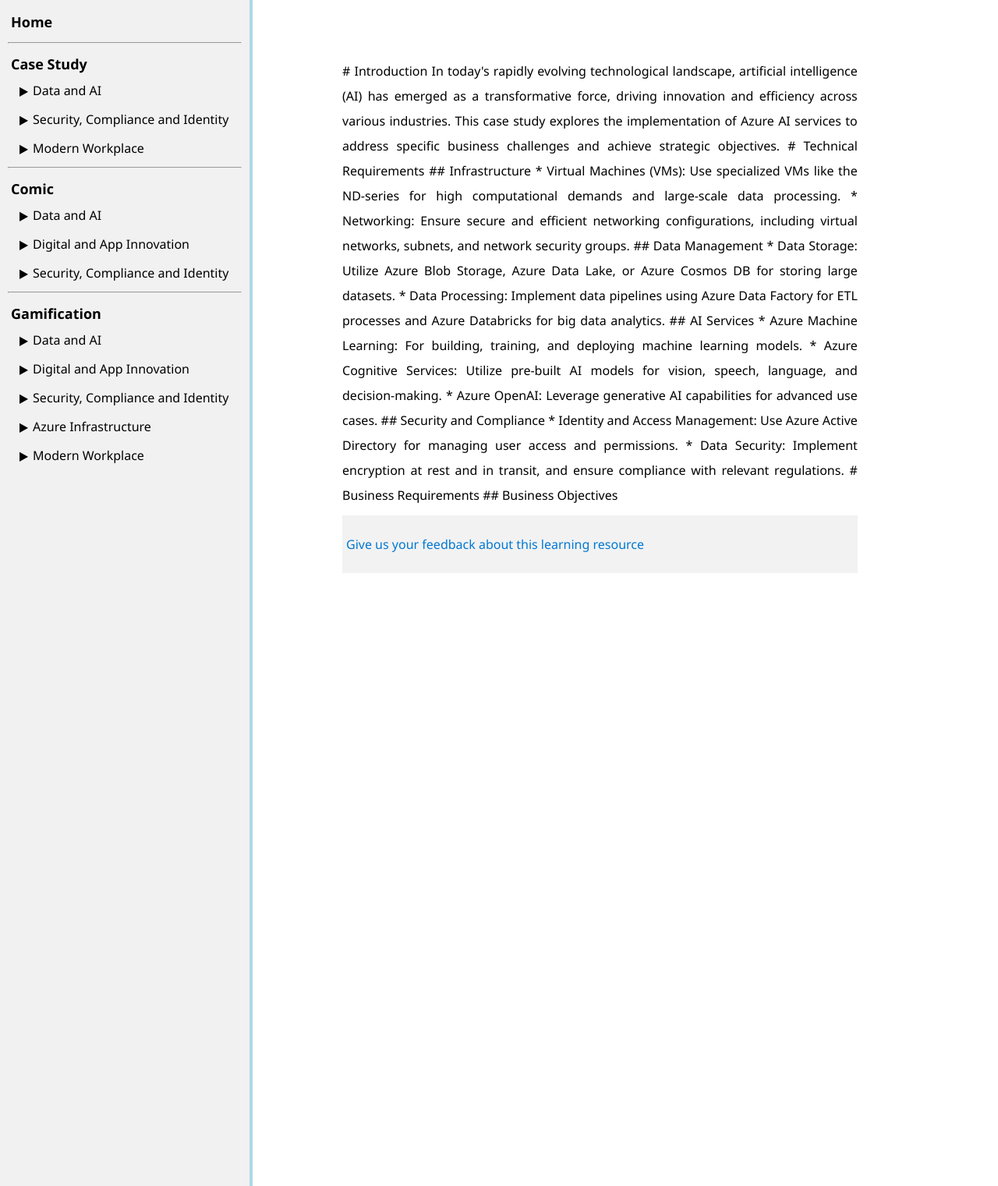
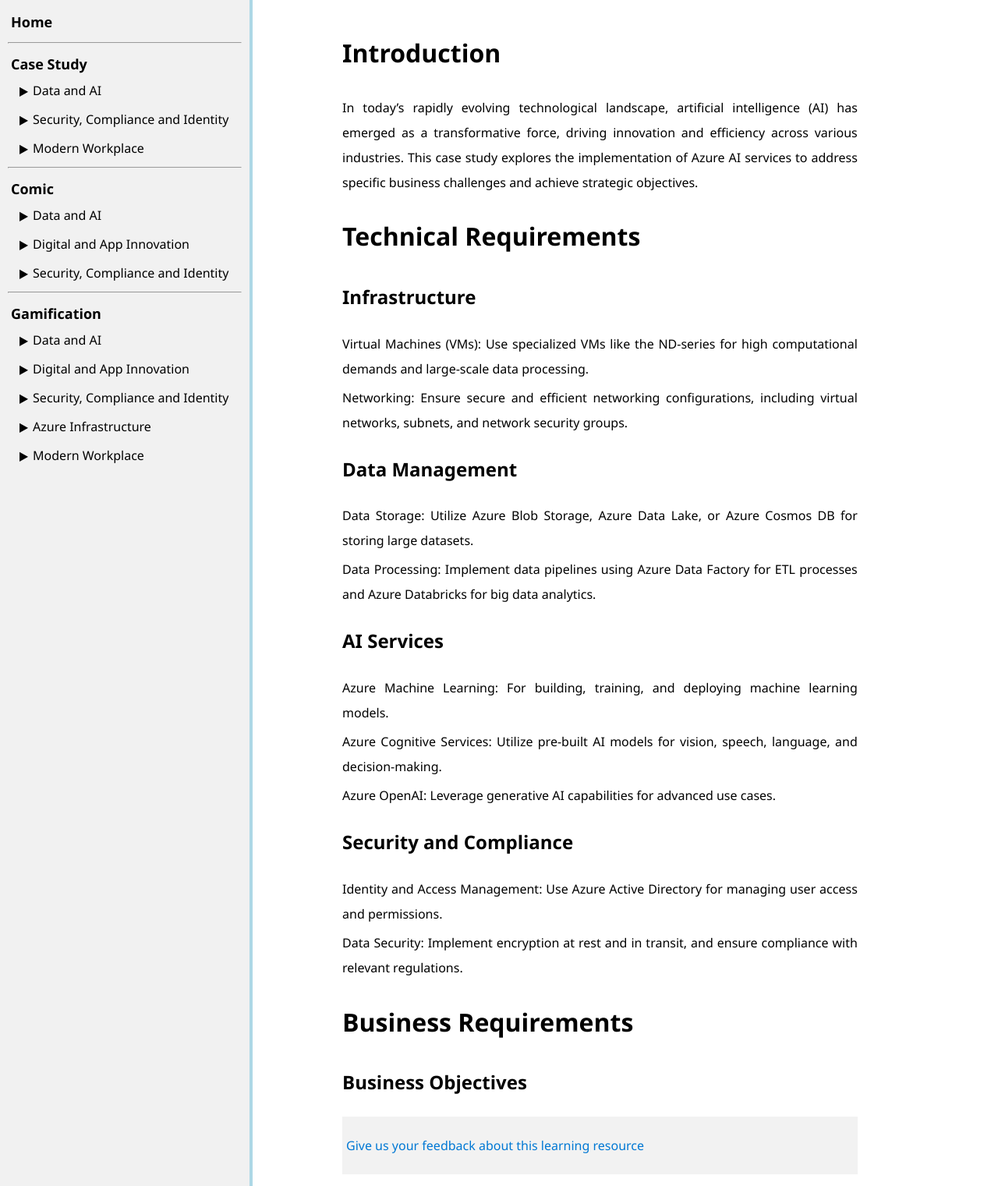
Before and after one commit to ningweinw/iengage, a Jekyll site: the page built from project-files/case-study/Data and AI/AI Services for Retail Operations.md, in a window 1280 px wide. Shown: the whole page at 78% size. Built offline with Jekyll 4.4.1, drawn with Linux system fonts in a browser that asks for light colours.

Commit message:
Update AI Services for Retail Operations.md

```diff
--- a/project-files/case-study/Data and AI/AI Services for Retail Operations.md
+++ b/project-files/case-study/Data and AI/AI Services for Retail Operations.md
@@ -12,7 +12,7 @@
   <a href="#business-requirements" class="button">Business Requirements</a>
 </div>
 -->
-<div class="content">
+
 
 # Introduction
 <a id="introduction"></a>
@@ -46,7 +46,7 @@
 <a id="business-requirements"></a>
 ## Business Objectives
 
-</div>
+
 
 <style>
 .fixed-buttons {
```
Also changed, not shown: other parts of project-files/case-study/Data and AI/AI Services for Retail Operations.md (+1 -1 lines).
